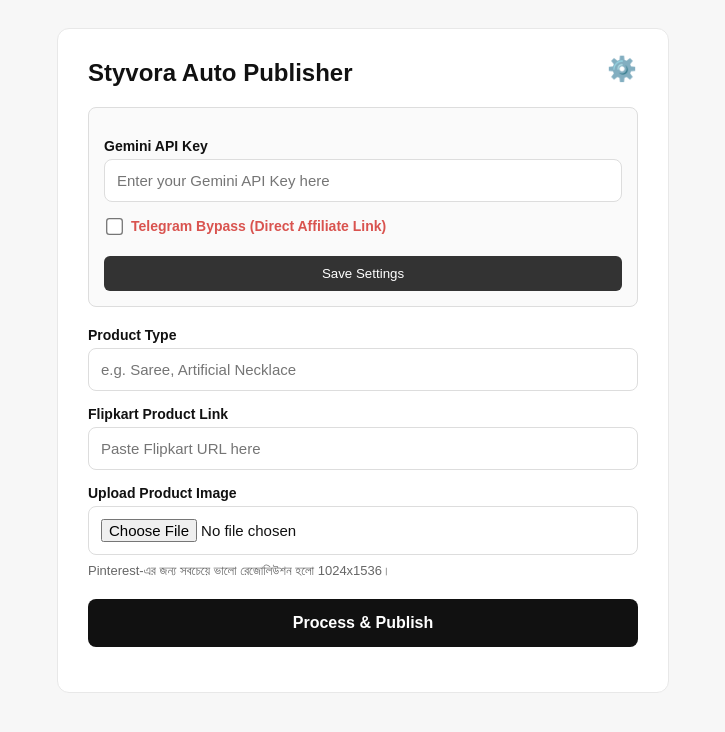
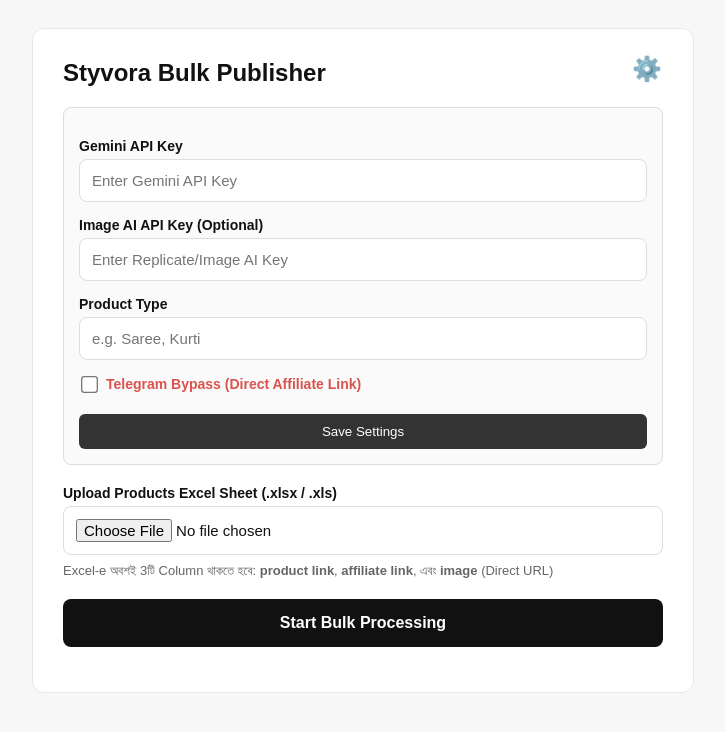
Before and after one commit to deepkoley156/styvora-auto-publisher, a website: page public/index.html in a window 1280 px wide. Both pictures are taken after a click on the button "⚙️". Shown: the whole page, without its empty margins (277-1002 px from the left). Drawn offline with Linux system fonts and the light colour scheme.

Commit message:
Update index.html

```diff
--- a/public/index.html
+++ b/public/index.html
@@ -3,23 +3,25 @@
 <head>
   <meta charset="UTF-8">
   <meta name="viewport" content="width=device-width, initial-scale=1.0">
-  <title>Styvora Auto-Publisher</title>
+  <title>Styvora Bulk Auto-Publisher</title>
   <style>
     body { font-family: Arial, sans-serif; background: #f7f7f7; padding: 20px; color: #111; }
-    .container { max-width: 550px; background: #fff; padding: 30px; border-radius: 12px; margin: auto; border: 1px solid #e8e8e8; position: relative; }
+    .container { max-width: 600px; background: #fff; padding: 30px; border-radius: 12px; margin: auto; border: 1px solid #e8e8e8; position: relative; }
     h2 { margin-top: 0; font-size: 24px; }
 
     .settings-btn { position: absolute; top: 25px; right: 25px; font-size: 24px; cursor: pointer; background: none; border: none; }
     .settings-box { display: none; background: #fafafa; border: 1px solid #ddd; padding: 15px; border-radius: 8px; margin-bottom: 20px; }
 
     label { font-weight: bold; font-size: 14px; display: block; margin-top: 15px; margin-bottom: 5px; }
-    input[type="text"], input[type="url"], input[type="password"], input[type="file"] { width: 100%; padding: 12px; box-sizing: border-box; border-radius: 8px; border: 1px solid #ddd; font-size: 15px; }
+    input[type="text"], input[type="url"], input[type="password"], input[type="file"] { width: 100%; padding: 12px; box-sizing: border-box; border-radius: 8px; border: 1px solid #ddd; font-size: 15px; background: #fff; }
 
-    .toggle-label { display: flex; align-items: center; cursor: pointer; margin-top: 15px; font-weight: normal; color: #d9534f; font-weight: bold;}
-    .toggle-label input { width: auto; margin-right: 10px; transform: scale(1.3); cursor: pointer; }
+    .toggle-label { display: flex; align-items: center; cursor: pointer; margin-top: 15px; color: #d9534f; font-weight: bold;}
+    .toggle-label input { width: auto; margin-right: 10px; transform: scale(1.3); }
 
     button.main-btn { width: 100%; margin-top: 20px; padding: 15px; background: #111; color: #fff; border: none; border-radius: 8px; font-weight: bold; font-size: 16px; cursor: pointer; }
     button.save-btn { width: 100%; margin-top: 15px; padding: 10px; background: #333; color: #fff; border: none; border-radius: 6px; cursor: pointer; }
+
+    .console-log { background: #222; color: #00ff00; font-family: monospace; padding: 15px; border-radius: 8px; margin-top: 20px; max-height: 200px; overflow-y: auto; font-size: 13px; display: none; }
     .note { font-size: 13px; color: #666; margin-top: 8px; }
     #status { margin-top: 15px; font-weight: bold; color: #333; }
   </style>
@@ -27,44 +29,42 @@
 <body>
   <div class="container">
     <button class="settings-btn" onclick="toggleSettings()">⚙️</button>
-    <h2>Styvora Auto Publisher</h2>
+    <h2>Styvora Bulk Publisher</h2>
 
     <div id="settingsBox" class="settings-box">
       <label for="geminiKey">Gemini API Key</label>
-      <input type="password" id="geminiKey" placeholder="Enter your Gemini API Key here">
+      <input type="password" id="geminiKey" placeholder="Enter Gemini API Key">
+
+      <label for="imageAiKey">Image AI API Key (Optional)</label>
+      <input type="password" id="imageAiKey" placeholder="Enter Replicate/Image AI Key">
+
+      <label for="productType">Product Type</label>
+      <input type="text" id="productType" placeholder="e.g. Saree, Kurti">
 
       <label class="toggle-label">
-        <input type="checkbox" id="telegramBypass" onchange="updateUI()">
-        Telegram Bypass (Direct Affiliate Link)
+        <input type="checkbox" id="telegramBypass"> Telegram Bypass (Direct Affiliate Link)
       </label>
 
       <button class="save-btn" onclick="saveSettings()">Save Settings</button>
       <div id="saveStatus" style="color: green; font-size: 12px; margin-top: 5px; display: none;">Settings Saved!</div>
     </div>
 
-    <label for="productType">Product Type</label>
-    <input type="text" id="productType" placeholder="e.g. Saree, Artificial Necklace">
+    <label for="excelFile">Upload Products Excel Sheet (.xlsx / .xls)</label>
+    <input type="file" id="excelFile" accept=".xlsx, .xls">
+    <div class="note">Excel-e অবশই 3টি Column থাকতে হবে: <b>product link</b>, <b>affiliate link</b>, এবং <b>image</b> (Direct URL)</div>
 
-    <label id="urlLabel" for="productUrl">Flipkart Product Link</label>
-    <input type="url" id="productUrl" placeholder="Paste Flipkart URL here">
+    <button class="main-btn" onclick="startBulkProcess()" id="submitBtn">Start Bulk Processing</button>
 
-    <label for="productImage">Upload Product Image</label>
-    <input type="file" id="productImage" accept="image/jpeg, image/png, image/webp">
-    <div class="note">Pinterest-এর জন্য সবচেয়ে ভালো রেজোলিউশন হলো 1024x1536।</div>
-
-    <button class="main-btn" onclick="publish()" id="submitBtn">Process & Publish</button>
     <div id="status"></div>
+    <div id="consoleLog" class="console-log"></div>
   </div>
 
   <script>
     document.addEventListener("DOMContentLoaded", () => {
-      const savedKey = localStorage.getItem("geminiApiKey");
-      const savedBypass = localStorage.getItem("telegramBypass") === "true";
-
-      if (savedKey) document.getElementById("geminiKey").value = savedKey;
-      document.getElementById("telegramBypass").checked = savedBypass;
-
-      updateUI();
+      if (localStorage.getItem("geminiApiKey")) document.getElementById("geminiKey").value = localStorage.getItem("geminiApiKey");
+      if (localStorage.getItem("imageAiKey")) document.getElementById("imageAiKey").value = localStorage.getItem("imageAiKey");
+      if (localStorage.getItem("productType")) document.getElementById("productType").value = localStorage.getItem("productType");
+      document.getElementById("telegramBypass").checked = localStorage.getItem("telegramBypass") === "true";
     });
 
     function toggleSettings() {
@@ -72,86 +72,99 @@
       box.style.display = box.style.display === "block" ? "none" : "block";
     }
 
-    function updateUI() {
-      const isBypass = document.getElementById("telegramBypass").checked;
-      const urlLabel = document.getElementById("urlLabel");
-      const productUrl = document.getElementById("productUrl");
-
-      if (isBypass) {
-        urlLabel.textContent = "Direct Affiliate Link (Bypass ON)";
-        urlLabel.style.color = "#d9534f";
-        productUrl.placeholder = "Paste your generated affiliate link here";
-      } else {
-        urlLabel.textContent = "Flipkart Product Link";
-        urlLabel.style.color = "#111";
-        productUrl.placeholder = "Paste Flipkart URL here";
-      }
-    }
-
     function saveSettings() {
-      const key = document.getElementById("geminiKey").value.trim();
-      const isBypass = document.getElementById("telegramBypass").checked;
-
-      localStorage.setItem("geminiApiKey", key);
-      localStorage.setItem("telegramBypass", isBypass);
+      localStorage.setItem("geminiApiKey", document.getElementById("geminiKey").value.trim());
+      localStorage.setItem("imageAiKey", document.getElementById("imageAiKey").value.trim());
+      localStorage.setItem("productType", document.getElementById("productType").value.trim());
+      localStorage.setItem("telegramBypass", document.getElementById("telegramBypass").checked);
 
       const status = document.getElementById("saveStatus");
       status.style.display = "block";
       setTimeout(() => status.style.display = "none", 2000);
-
-      updateUI();
     }
 
-    async function publish() {
-      const url = document.getElementById("productUrl").value.trim();
-      const type = document.getElementById("productType").value.trim();
-      const file = document.getElementById("productImage").files[0];
-      const apiKey = localStorage.getItem("geminiApiKey") || document.getElementById("geminiKey").value.trim();
-      const isBypass = document.getElementById("telegramBypass").checked;
+    function logToConsole(text) {
+      const consoleBox = document.getElementById("consoleLog");
+      consoleBox.style.display = "block";
+      consoleBox.innerHTML += `> ${text}<br>`;
+      consoleBox.scrollTop = consoleBox.scrollHeight;
+    }
 
+    async function startBulkProcess() {
+      const fileInput = document.getElementById("excelFile");
       const status = document.getElementById("status");
       const btn = document.getElementById("submitBtn");
 
+      const apiKey = localStorage.getItem("geminiApiKey");
+      const imageAiKey = localStorage.getItem("imageAiKey") || "";
+      const productType = localStorage.getItem("productType") || "Fashion Product";
+      const isBypass = localStorage.getItem("telegramBypass") === "true";
+
       if (!apiKey) {
-        status.textContent = "Error: Please set your Gemini API Key in settings (⚙️)!";
-        status.style.color = "red";
+        alert("Please open Settings (⚙️) and save your Gemini API Key first!");
         return;
       }
-      if (!url || !file) {
-        status.textContent = "Error: Please provide both Link and Image!";
-        status.style.color = "red";
+      if (fileInput.files.length === 0) {
+        alert("Please upload an Excel file!");
         return;
       }
 
-      status.textContent = isBypass ? "Processing Direct Link... Please wait." : "Processing with Telegram... Please wait.";
+      status.textContent = "Parsing Excel File...";
       status.style.color = "#333";
+      document.getElementById("consoleLog").innerHTML = "";
       btn.disabled = true;
-      btn.style.background = "#555";
 
+      // Step 1: Upload Excel to Backend to Parse Rows
       const formData = new FormData();
-      formData.append("productUrl", url);
-      formData.append("productType", type);
-      formData.append("productImage", file);
-      formData.append("geminiApiKey", apiKey);
-      formData.append("telegramBypass", isBypass);
+      formData.append("excelFile", fileInput.files[0]);
 
       try {
-        const res = await fetch("/api/publish", { method: "POST", body: formData });
-        const data = await res.json();
+        const parseRes = await fetch("/api/parse-excel", { method: "POST", body: formData });
+        const parseData = await parseRes.json();
 
-        if (data.success) {
-          status.textContent = "Successfully Published & RSS Updated!";
-          status.style.color = "green";
-        } else {
-          status.textContent = "Error: " + data.error;
-          status.style.color = "red";
+        if (!parseData.success || parseData.products.length === 0) {
+          throw new Error(parseData.error || "No valid products found in Excel.");
         }
+
+        const products = parseData.products;
+        logToConsole(`Found ${products.length} products in Excel sheet. Starting loop...`);
+
+        // Step 2: Loop over each product sequentially
+        for (let i = 0; i < products.length; i++) {
+          status.textContent = `Processing product ${i + 1} of ${products.length}...`;
+          logToConsole(`Processing Row ${i + 1}: ${products[i].productLink ? 'Valid Link' : 'No Link'}`);
+
+          const singleRes = await fetch("/api/publish-single", {
+            method: "POST",
+            headers: { "Content-Type": "application/json" },
+            body: JSON.stringify({
+              productUrl: products[i].productLink,
+              affiliateLink: products[i].affiliateLink,
+              imageUrl: products[i].image,
+              focusProduct: productType,
+              geminiApiKey: apiKey,
+              imageAiKey: imageAiKey,
+              telegramBypass: isBypass
+            })
+          });
+
+          const singleData = await singleRes.json();
+          if (singleData.success) {
+            logToConsole(`SUCCESS: ${singleData.title} Published & RSS Updated!`);
+          } else {
+            logToConsole(`FAILED Row ${i + 1}: ${singleData.error}`);
+          }
+        }
+
+        status.textContent = "All products processed successfully!";
+        status.style.color = "green";
+
       } catch (err) {
-        status.textContent = "System Error! Check backend logs.";
+        status.textContent = "Error during bulk processing.";
         status.style.color = "red";
+        logToConsole(`CRITICAL ERROR: ${err.message}`);
       } finally {
         btn.disabled = false;
-        btn.style.background = "#111";
       }
     }
   </script>
```
